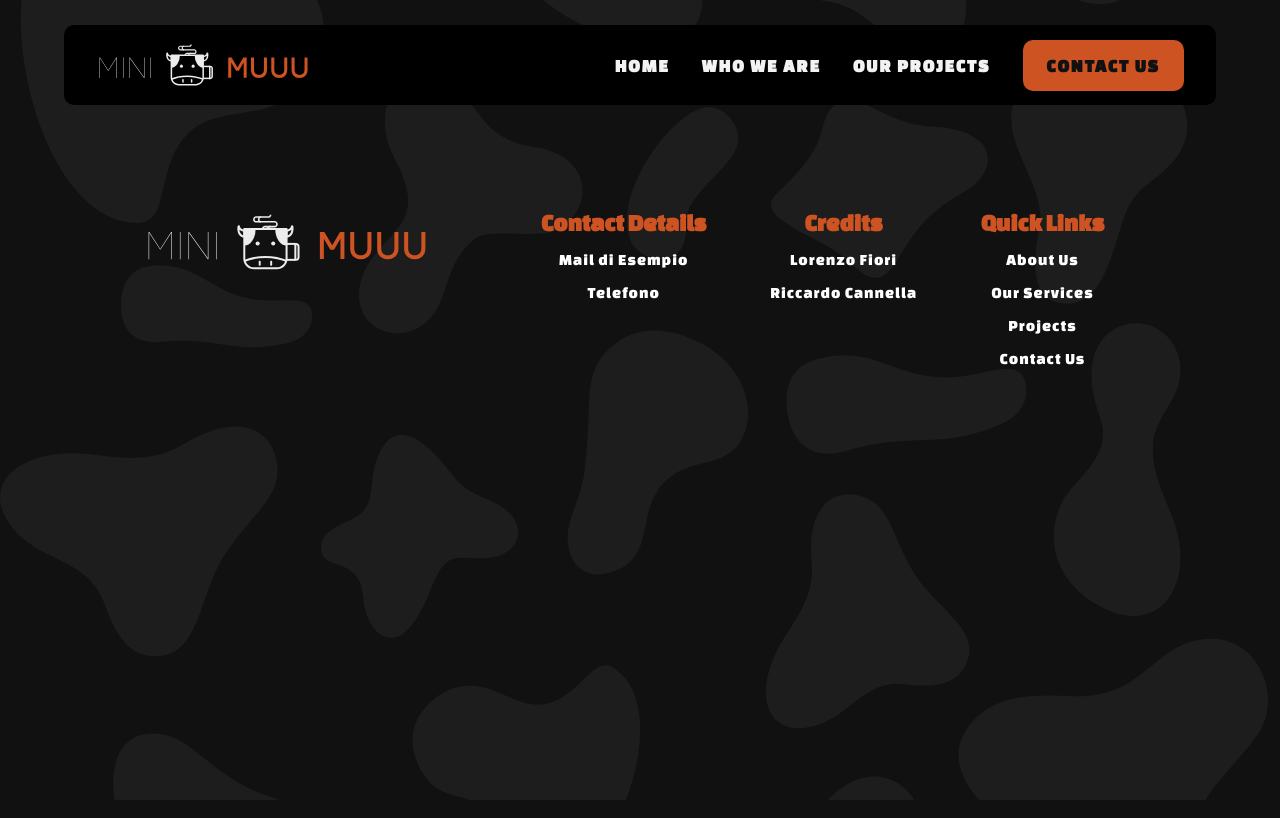
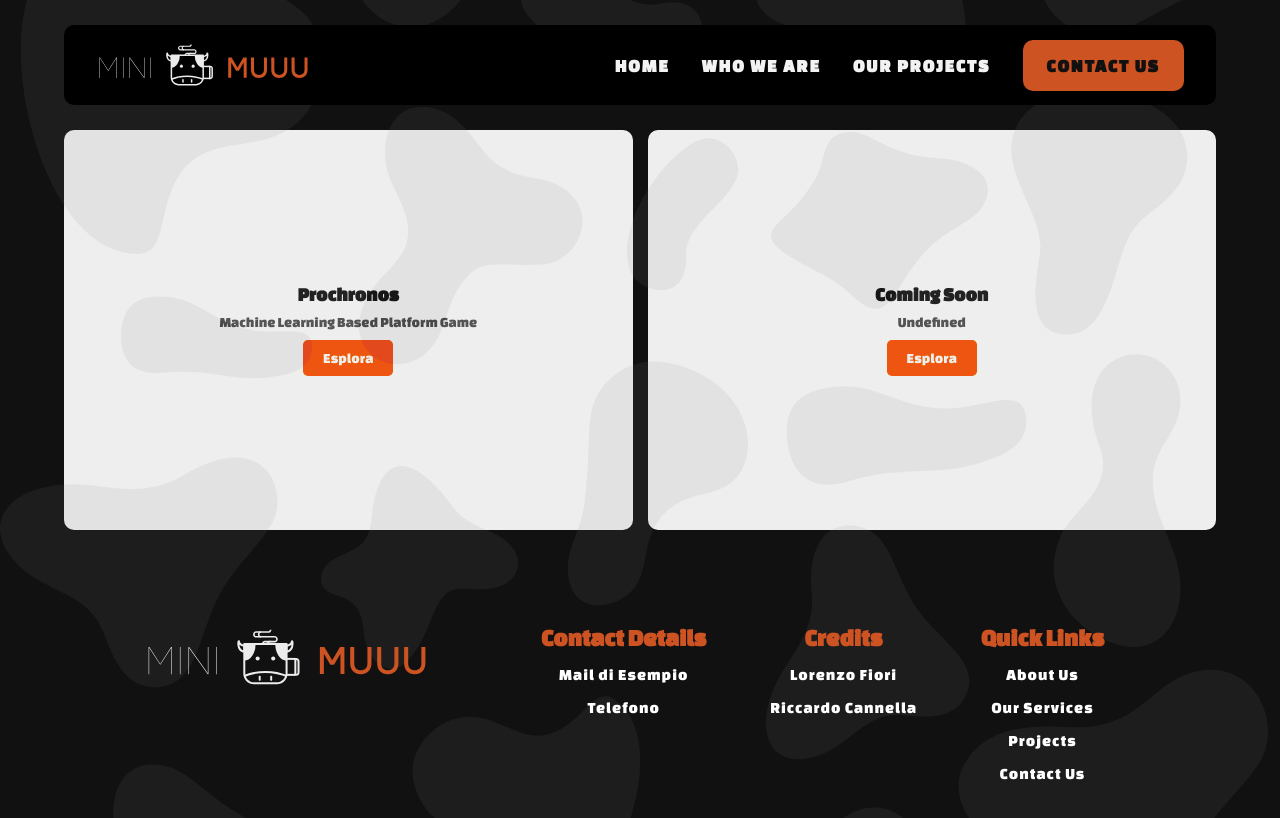
Before and after one commit to Mini-muu/Sito_web, a plain HTML site: page projects.html in a window 1280 px wide. Drawn offline with Linux system fonts and the light colour scheme.

Commit message:
Add files via upload

```diff
--- a/projects.html
+++ b/projects.html
@@ -36,6 +36,21 @@
   </header>
   <!-- /NavBar -->
   <main id="content">
+    <div class="projects-container">
+
+      <div class="project-card">
+        <h3>Prochronos</h3>
+        <p>Machine Learning Based Platform Game</p>
+        <a href="#" class="explore-button">Esplora</a>
+      </div>
+
+      <div class="project-card">
+        <h3>Coming Soon</h3>
+        <p>Undefined</p>
+        <a href="#" class="explore-button">Esplora</a>
+      </div>
+
+    </div>
     <!-- Footer -->
     <footer>
       <div class="footer-container">
--- a/style.css
+++ b/style.css
@@ -437,6 +437,61 @@ footer .footer-container .text-container .text-column {
 
 /* Projects Page */
 
+.projects-container {
+  display: grid;
+  grid-template-columns: 1fr 1fr;
+  grid-auto-rows: 400px;
+  gap: 15px;
+  margin: 15px auto;
+  width: 90%;
+}
+
+@media (max-width: 1000px) {
+  .projects-container {
+    grid-template-columns: 1fr;
+  }
+}
+
+.projects-container .project-card {
+  background-color: #fff;
+  mix-blend-mode: difference;
+  border-radius: 10px;
+  box-shadow: 0 2px 5px rgba(0, 0, 0, 0.1);
+  padding: 20px;
+  width: 100%;
+  text-align: center;
+  display: grid;
+  place-content: center;
+}
+
+.projects-container .project-card h3 {
+  margin: 0;
+  font-size: 1.2rem;
+  color: #333;
+}
+
+.projects-container .project-card p {
+  margin: 10px 0;
+  font-size: 0.9rem;
+  color: #666;
+}
+
+.projects-container .explore-button {
+  margin: auto;
+  padding: 10px 20px;
+  background-color: #ff6600;
+  color: #fff;
+  border: none;
+  border-radius: 5px;
+  font-size: 0.9rem;
+  text-decoration: none;
+  transition: var(--transition-speed);
+}
+
+.projects-container .explore-button:hover {
+  background-color: #e65100;
+}
+
 /* /Projects Page */
 
 /* Contact Us Page */
```
Also changed, not shown: about.html (+4 -4 lines), assets/img/team/stefanoperdicchia.jpg (added).
